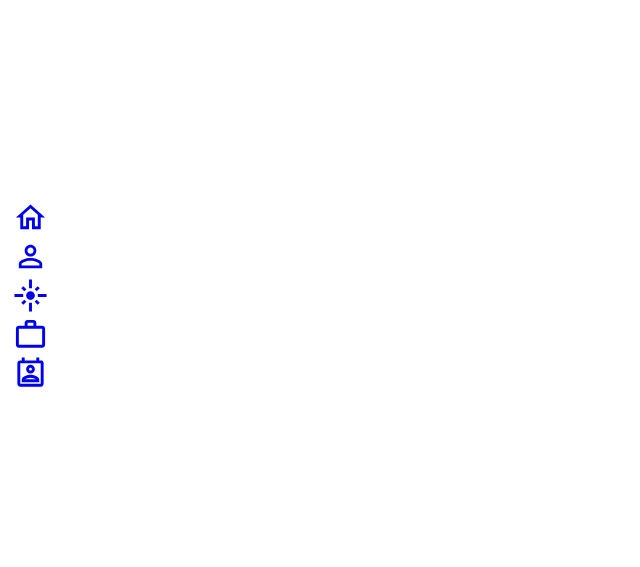
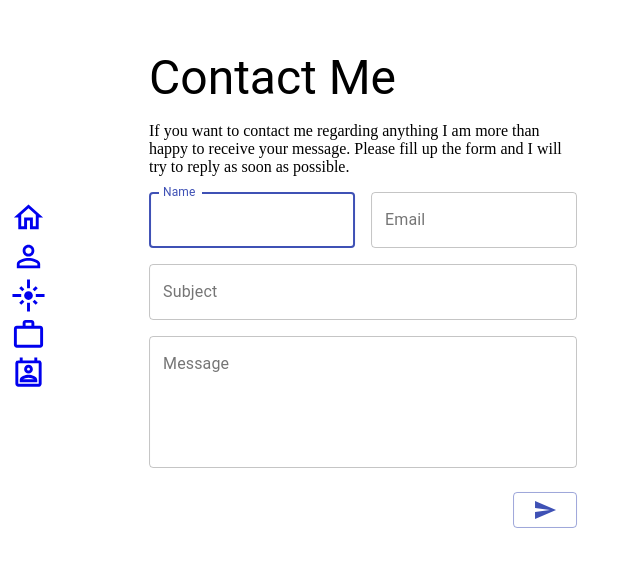
Before and after one commit to shankha001/PersonalWeb, a React (Create React App) app: page /contact in a window 1280 px wide. Shown: the part 103-670 px from the top of the page, without its empty margins (0-640 px from the left). Built offline with nearby package versions, Linux system fonts and the light colour scheme.

Commit message:
[ContactPage] add contact page form

```diff
--- a/src/App.js
+++ b/src/App.js
@@ -1,9 +1,11 @@
-import React from 'react';
-import { Switch, Route } from 'react-router-dom';
-import Home from './components/Home/Home';
-import Navbar from './components/Navbar/Navbar';
-import About from './components/About/About';
-import './App.css';
+import React from "react";
+import { Switch, Route } from "react-router-dom";
+import Home from "./components/Home/Home";
+import Navbar from "./components/Navbar/Navbar";
+import About from "./components/About/About";
+import "./App.css";
+import Contact from "./components/Contact/Contact";
+
 function App() {
   return (
     <React.Fragment>
@@ -13,6 +15,7 @@ function App() {
           <Route exact path="/" component={Home} />
           <Route path="/home" component={Home} />
           <Route path="/about" component={About} />
+          <Route path="/contact" component={Contact} />
         </Switch>
       </div>
     </React.Fragment>
--- /dev/null
+++ b/src/components/Contact/Contact.jsx
@@ -0,0 +1,104 @@
+import {
+  Button,
+  Grid,
+  makeStyles,
+  TextField,
+  Typography,
+} from "@material-ui/core";
+import React from "react";
+import "./contact.styles.scss";
+import SendIcon from "@material-ui/icons/Send";
+const useStyles = makeStyles((theme) => ({
+  paper: {
+    position: "relative",
+    height: "100%",
+  },
+
+  form: {
+    width: "70%", // Fix IE 11 issue.
+    position: "absolute",
+    top: "50%",
+    left: "50%",
+    transform: "translateY(-50%) translateX(-50%) ",
+  },
+  submit: {
+    margin: theme.spacing(3, 0, 2),
+    float: "right",
+  },
+}));
+
+function Contact() {
+  const classes = useStyles();
+  return (
+    <div className="contact__container">
+      <div className="contact__form">
+        <div className={classes.paper}>
+          <form className={classes.form} noValidate>
+            <Typography component="h1" variant="h3">
+              Contact Me
+            </Typography>
+            <p>
+              If you want to contact me regarding anything I am more than happy
+              to receive your message. Please fill up the form and I will try to
+              reply as soon as possible.
+            </p>
+            <Grid container spacing={2}>
+              <Grid item xs={12} sm={6}>
+                <TextField
+                  autoComplete="fname"
+                  name="Name"
+                  variant="outlined"
+                  fullWidth
+                  id="Name"
+                  label="Name"
+                  autoFocus
+                />
+              </Grid>
+              <Grid item xs={12} sm={6}>
+                <TextField
+                  variant="outlined"
+                  fullWidth
+                  id="email"
+                  label="Email"
+                  name="email"
+                  autoComplete="email"
+                />
+              </Grid>
+              <Grid item xs={12}>
+                <TextField
+                  variant="outlined"
+                  fullWidth
+                  id="subject"
+                  label="Subject"
+                  name="Subject"
+                />
+              </Grid>
+              <Grid item xs={12}>
+                <TextField
+                  variant="outlined"
+                  fullWidth
+                  name="Message"
+                  label="Message"
+                  type="Message"
+                  id="Message"
+                  multiline
+                  rows={5}
+                />
+              </Grid>
+            </Grid>
+            <Button
+              type="submit"
+              variant="outlined"
+              color="primary"
+              className={classes.submit}
+            >
+              <SendIcon />
+            </Button>
+          </form>
+        </div>
+      </div>
+    </div>
+  );
+}
+
+export default Contact;
--- /dev/null
+++ b/src/components/Contact/contact.styles.scss
@@ -0,0 +1,10 @@
+.contact__container {
+  width: 100vw;
+  height: 100vh;
+  display: flex;
+  flex-direction: row;
+}
+.contact__form {
+  width: 50%;
+  height: 100%;
+}
--- a/src/components/Home/Home.jsx
+++ b/src/components/Home/Home.jsx
@@ -1,6 +1,5 @@
 import React from "react";
 import "./home.styles.scss";
-import { useQuery, gql } from "@apollo/client";
 import { ReactComponent as ProfilePic } from "../../assets/profile.svg";
 import Typical from "react-typical";
 function Home() {
```
Also changed, not shown: 1 other file (tests, documents, lock files or other folders).
